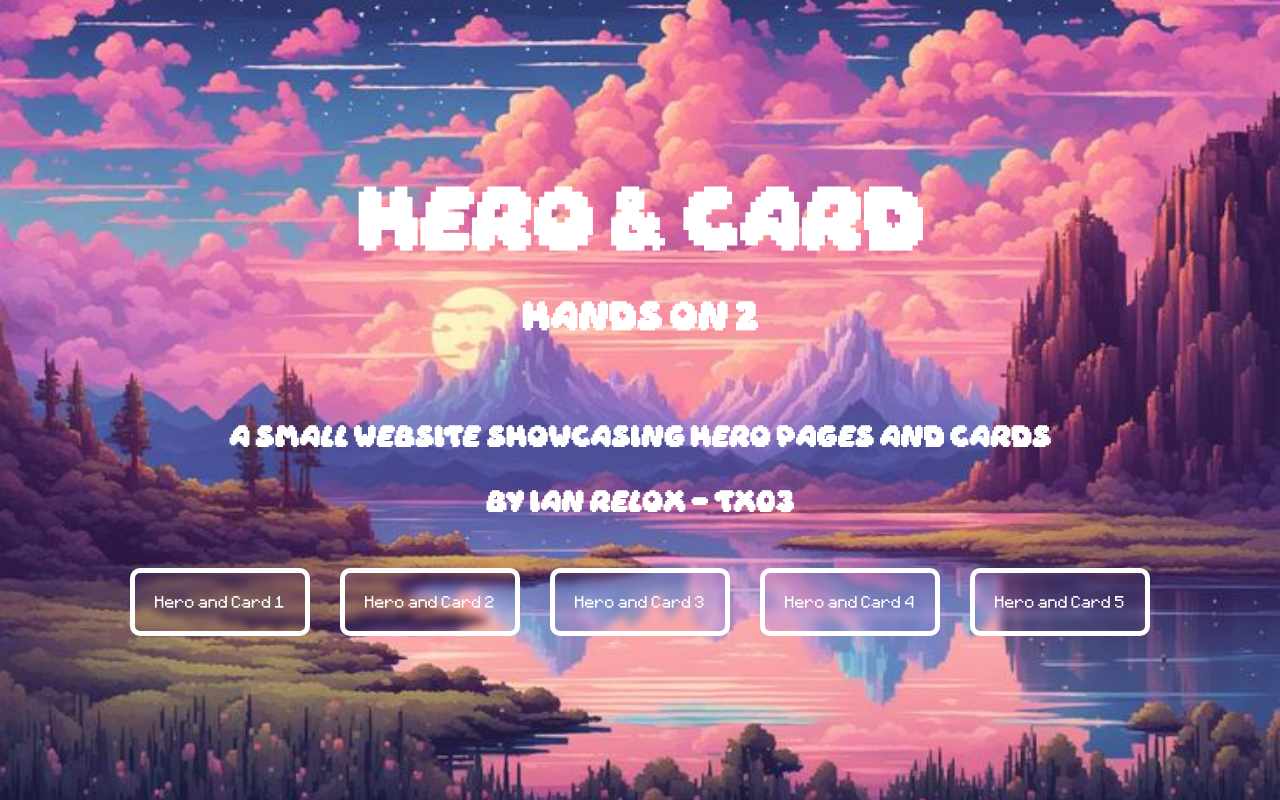
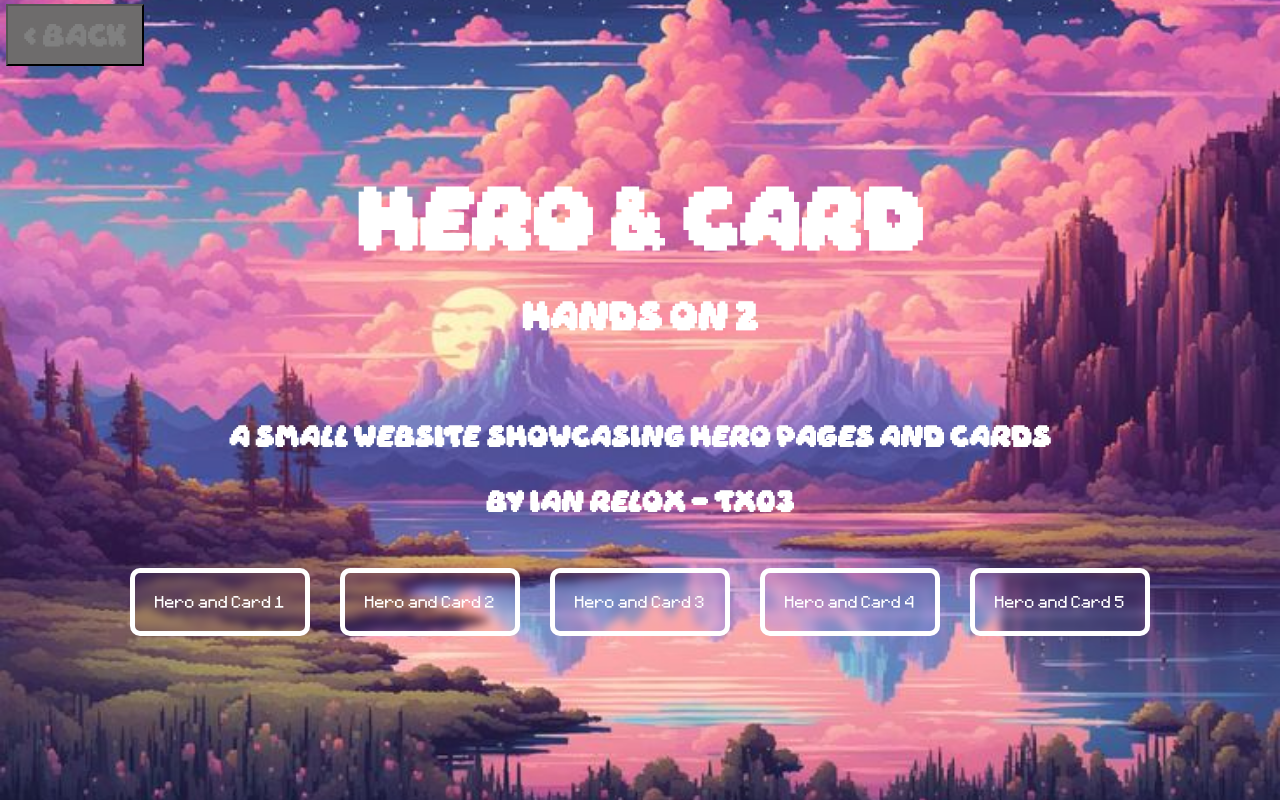
Before and after one commit to Tiviant01/WD-Hands-on-2-TX03, a plain HTML site: page index.html in a window 1280 px wide. Drawn offline with Linux system fonts and the light colour scheme.

Commit message:
feat(back button):link to finals

```diff
--- a/assets/css/style.css
+++ b/assets/css/style.css
@@ -87,3 +87,14 @@ section.home {
     border: 5px white solid;
     color: cadetblue;
  }
+
+ button.resume{
+    position: fixed;
+    top: .5%;
+    left: .5%;
+    background-color: rgb(110, 108, 108);
+    color: grey;
+    font-size: 20px;
+    font-family: pop;
+    padding: 15px;
+}
--- a/index.html
+++ b/index.html
@@ -22,5 +22,8 @@
         <button><a href = "pages/heroandcard5/index.html">Hero and Card 5</a></button>
         </nav>
     </section>
+    <a href = "https://tiviant01.github.io/WD-Finals/pages/pastProjects/">
+        <button class =  "resume"> < Back</button>
+    </a>
 </body>
 </html>
```
